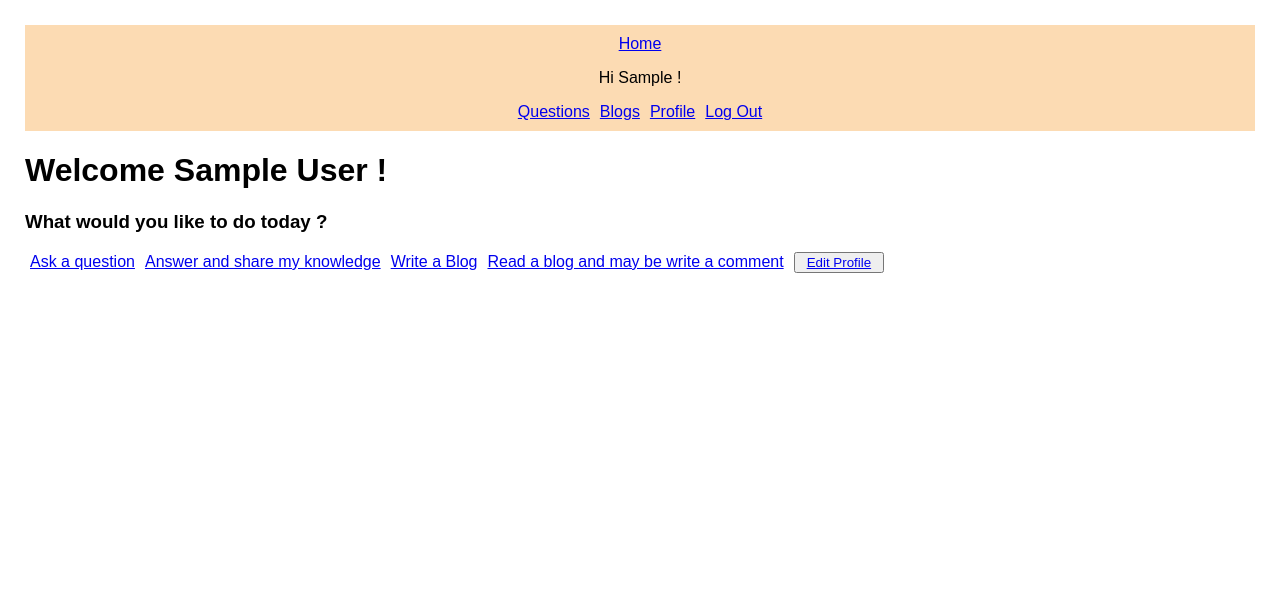
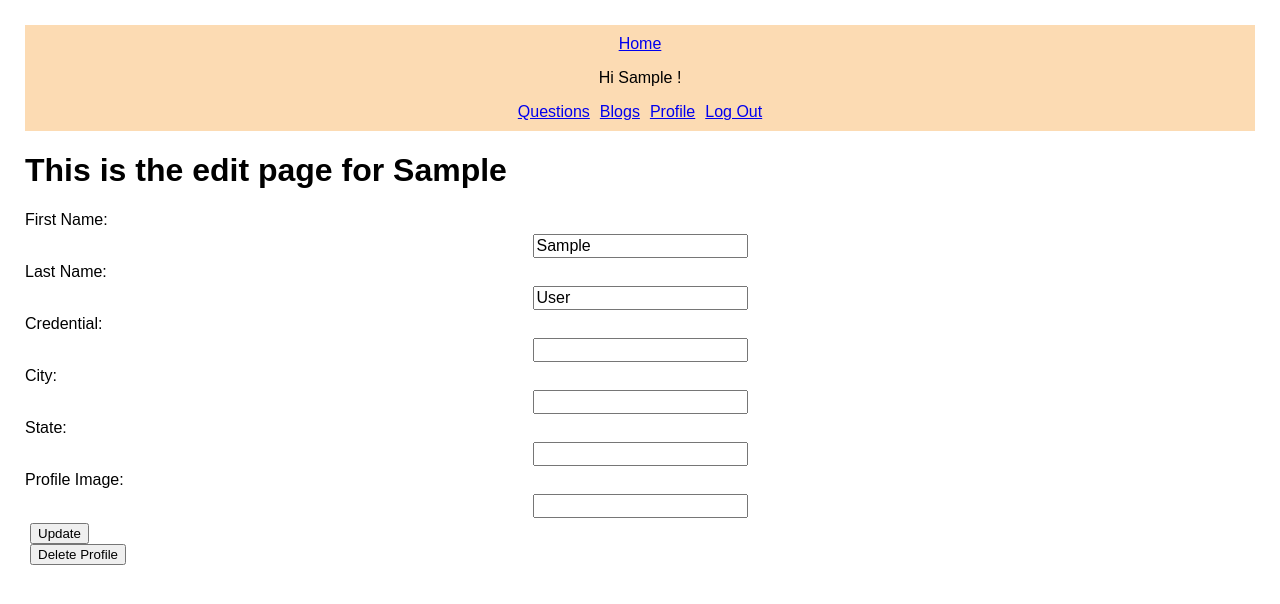
Before and after one commit to Mihir-Naik/Querify, a React (Create React App) app in the folder client/: page /profile/edit in a window 1280 px wide. Shown: the top 604 px of the page. Built offline with nearby package versions, Linux system fonts and the light colour scheme; no server answers; sample sign-in values are in the browser's storage.

Commit message:
Added profile image for users

```diff
--- a/client/src/App.jsx
+++ b/client/src/App.jsx
@@ -33,7 +33,7 @@ class App extends React.Component {
 	}
 
 	onUpdateSuccess(user, token) {
-		console.log("User recieved: ", user, "Token Recieved: ", token)
+		console.log("Updated User: ", user)
 		this.setState({ currentUser: clientAuth.getCurrentUser() })
 		clientAuth.setToken(token)
 	}
@@ -64,15 +64,15 @@ class App extends React.Component {
 						return <SingleQuestion {...props} currentUser={currentUser} />
 					}} />
 
+					<Route path="/profile/edit" render={(props) => {
+						return currentUser
+						? <EditProfile {...props} currentUser={currentUser} onUpdateSuccess={this.onUpdateSuccess.bind(this)} onUserDelete={this.logOut.bind(this)} />
+						: <Redirect to="/login" />
+					}} />
+
 					<Route path="/profile" render={() => {
 						return currentUser
 						? <Profile currentUser={currentUser} />
-						: <Redirect to="/login" />
-					}} />
-
-					<Route path="/editProfile" render={(props) => {
-						return currentUser
-						? <EditProfile {...props} currentUser={currentUser} onUpdateSuccess={this.onUpdateSuccess.bind(this)} onUserDelete={this.logOut.bind(this)} />
 						: <Redirect to="/login" />
 					}} />
 
--- a/client/src/views/EditProfile.jsx
+++ b/client/src/views/EditProfile.jsx
@@ -3,9 +3,17 @@ import axios from 'axios'
 import { Redirect } from 'react-router-dom'
 
 class EditProfile extends React.Component{
-  constructor(props){
-    super(props)
-    this.state = { currentUser: this.props.currentUser }
+
+  state = { currentUser: this.props.currentUser }
+
+  componentWillMount(){
+    axios({method: 'get', url: `/api/users/${this.props.currentUser._id}`})
+    .then(res=>{
+      this.setState({
+         ...this.state,
+         currentUser: res.data
+      })
+    })
   }
 
   onInputChange(evt) {
@@ -20,13 +28,10 @@ class EditProfile extends React.Component{
 
   onFormSubmit(evt) {
     evt.preventDefault()
-    console.log("Form submit clicked")
     const data = {...this.state.currentUser}
     delete data._id
     delete data.__v
     delete data.iat
-    console.log(data)
-    // send patch with data
     axios({method: "patch", url: `/api/users/${this.state.currentUser._id}`, data: data})
       .then(res => {
         const updatedUser = res.data.updatedUser
@@ -39,10 +44,8 @@ class EditProfile extends React.Component{
   }
 
   onDeleteClick(){
-    console.log("Delete Button clicked")
     axios({method: "delete", url: `/api/users/${this.state.currentUser._id}`})
       .then(res => {
-        console.log(res)
         if(res.data.success) this.props.onUserDelete()
         return < Redirect to='/login' />
       })
@@ -59,6 +62,7 @@ class EditProfile extends React.Component{
           Credential: <input type="text" name="credential" defaultValue={currentUser.credential} />
           City: <input type="text" name="city" defaultValue={currentUser.city} />
           State: <input type="text" name="state" defaultValue={currentUser.state} />
+          Profile Image: <input type="text" name="profileImageUrl" defaultValue={currentUser.profileImageUrl} />
 					<button>Update</button>
         </form>
         <button onClick={this.onDeleteClick.bind(this)}>Delete Profile</button>
--- a/client/src/views/Profile.jsx
+++ b/client/src/views/Profile.jsx
@@ -1,27 +1,36 @@
 import React from 'react'
 import { Link } from 'react-router-dom'
+import axios from 'axios'
 
 class Profile extends React.Component {
-  constructor(props){
-    super(props);
-    this.state= this.props.currentUser
+  state = {
+   user: this.props.currentUser
   }
-    onEditClick(){
-      console.log('Edit button clicked')
+
+
+  componentWillMount(){
+    axios({method: 'get', url: `/api/users/${this.props.currentUser._id}`})
+    .then(res=>{
+      this.setState({
+         ...this.state,
+         user: res.data
+      })
+    })
   }
 
   render() {
     return(
       <div className="Profile">
-          <h1>Welcome {this.state.firstName + " " + this.state.lastName} !</h1>
+        <img src={this.state.user.profileImageUrl}  alt="" width="100px;" />
+        <h1>Welcome {this.state.user.firstName + " " + this.state.user.lastName} !</h1>
         <h3>What would you like to do today ?</h3>
         <Link to="/questionsIndex/ask">Ask a question</Link>
         <Link to="/questionsIndex">Answer and share my knowledge</Link>
         <Link to="/newBlog">Write a Blog</Link>
         <Link to="/blogs">Read a blog and may be write a comment</Link>
 
-          <button onClick={this.onEditClick.bind(this)}>< Link to="/editProfile"> Edit Profile </Link></button>
-
+        <button>< Link to="/profile/edit"> Edit Profile </Link></button>
+        <button onClick={this.componentWillMount.bind(this)}>user</button>
       </div>
     )
   }
--- a/client/src/views/SignUp.jsx
+++ b/client/src/views/SignUp.jsx
@@ -8,7 +8,8 @@ class SignUp extends React.Component {
       lastName: "",
       credential: "",
       city: "",
-      state: "",
+			state: "",
+			profileImageUrl: "",
 			email: "",
 			password: ""
 		}
@@ -27,7 +28,7 @@ class SignUp extends React.Component {
 		evt.preventDefault()
 		clientAuth.signUp(this.state.fields)
 			.then(user => {
-				this.setState({ fields: { firstName: "", lastName: "", credential: "", city: "", state: "", email: "", password: "" } })
+				this.setState({ fields: { firstName: "", lastName: "", credential: "", city: "", state: "", profileImageUrl: "", email: "", password: "" } })
 				if(user) {
 					this.props.onSignUpSuccess(user)
 					console.log("This is the new user", user)
@@ -37,7 +38,7 @@ class SignUp extends React.Component {
 	}
 
 	render() {
-		const { firstName, lastName, credential, city, state, email, password } = this.state.fields
+		const { firstName, lastName, credential, city, state, profileImageUrl, email, password } = this.state.fields
 		return (
 			<div className='SignUp'>
 				<h1>Sign Up</h1>
@@ -47,6 +48,7 @@ class SignUp extends React.Component {
           Credential*:<input type="text" placeholder="Credential" name="credential" value={credential} />
           City*:<input type="text" placeholder="City" name="city" value={city} />
           State*:<input type="text" placeholder="State" name="state" value={state} />
+          Profile Image*:<input type="text" placeholder="Image URL" name="profileImageUrl" value={profileImageUrl} />
 					Email*:<input type="text" placeholder="Email" name="email" value={email} />
 					Password*:<input type="password" placeholder="Password" name="password" value={password} />
 					<button>Sign Up</button>
```
Also changed, not shown: 1 other file (tests, documents, lock files or other folders). Lines whose indentation alone changed are shown as unchanged.
